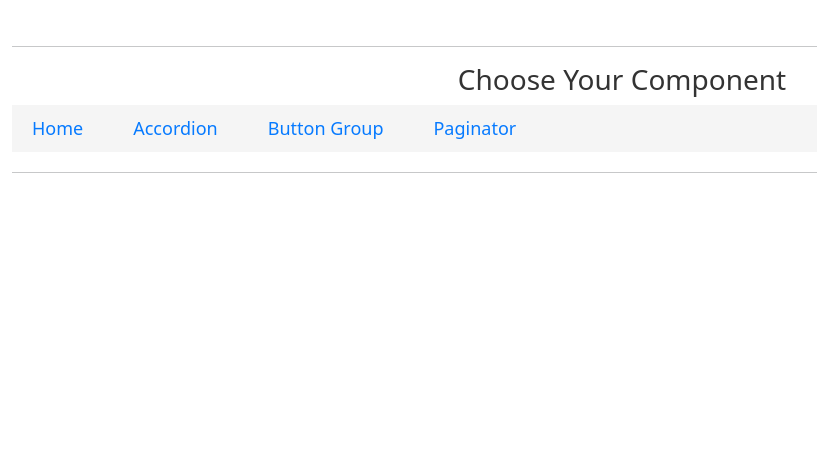
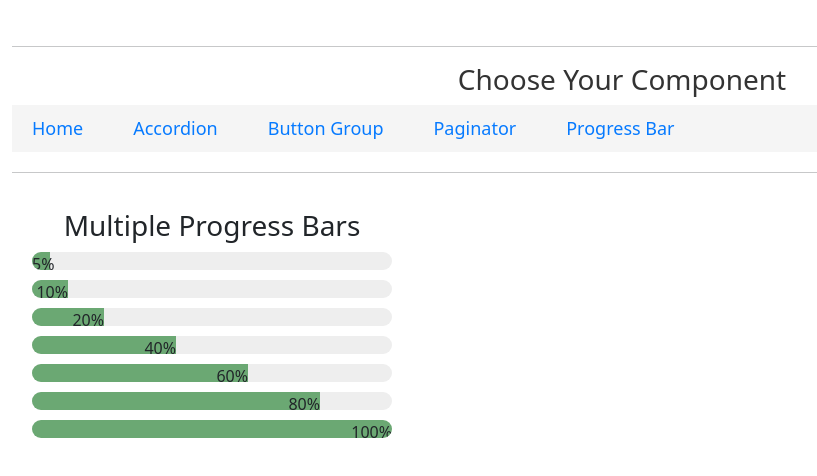
Before and after one commit to ajaynaveen99/react-components-app, a React (Vite) app: page /progress-bar in a window 1280 px wide. Shown: the top 476 px of the page, without its empty margins (18-835 px from the left). Built offline with nearby package versions, Linux system fonts and the light colour scheme.

Commit message:
progressBar component  updated

```diff
--- a/src/App.jsx
+++ b/src/App.jsx
@@ -4,6 +4,7 @@ import AccordionApp from "./components/accordion/cmp-example-two/Accordion.jsx";
 import ButtonGroup from "./components/custom_button_group/ButtonGroup.jsx";
 import Paginate from "./components/paginator/Paginate.jsx";
 import { Routes, Route, Link } from "react-router-dom";
+import ProgressBar from "./components/ProgressBars/Progress.jsx";
 import data from "./data";
 import "./index.css";
 
@@ -25,6 +26,9 @@ function App() {
           <li>
            <Link to="/paginator">Paginator</Link>
           </li>
+          <li>
+            <Link to="/progress-bar">Progress Bar</Link>
+          </li>
         </ul>
       </nav>
       <hr />
@@ -35,6 +39,7 @@ function App() {
         <Route path="/example-two" element={<AccordionApp />} />
         <Route path="/button-group" element={<ButtonGroup />} />
         <Route path="/paginator" element={<Paginate />} />
+        <Route path="/progress-bar" element={<ProgressBar />} />
       </Routes>
     </>
   );
--- /dev/null
+++ b/src/components/ProgressBars/Progress.jsx
@@ -0,0 +1,46 @@
+import { useEffect, useState } from "react";
+
+export default function Progressbar() {
+  const targets = [5, 10, 20, 40, 60, 80, 100];
+
+  const [progress, setProgress] = useState(targets.map(() => 0));
+
+
+  useEffect(() => {
+    // allow DOM to paint first
+    setTimeout(() => {
+      setProgress(targets);
+    }, 300);
+  }, []);
+
+  return (
+    <div style={{ padding: "20px", width: "400px" }}>
+      <h3>Multiple Progress Bars</h3>
+
+      {progress.map((value, index) => (
+            <div
+            style={{
+              height: "18px",
+              borderRadius: "10px",
+              background: "#eee",
+              overflow: "hidden",
+              marginBottom: "10px",
+              marginTop: "10px",
+            }}
+          >
+            <div
+              style={{
+                height: "100%",
+                width: `${value}%`,
+                background: "#6ba873ff",
+                transition: "width 1.9s ease",
+                textAlign: "right",
+
+              }}
+            >{value}%
+          </div>
+            </div>
+      ))}
+    </div>
+  );
+}
```
